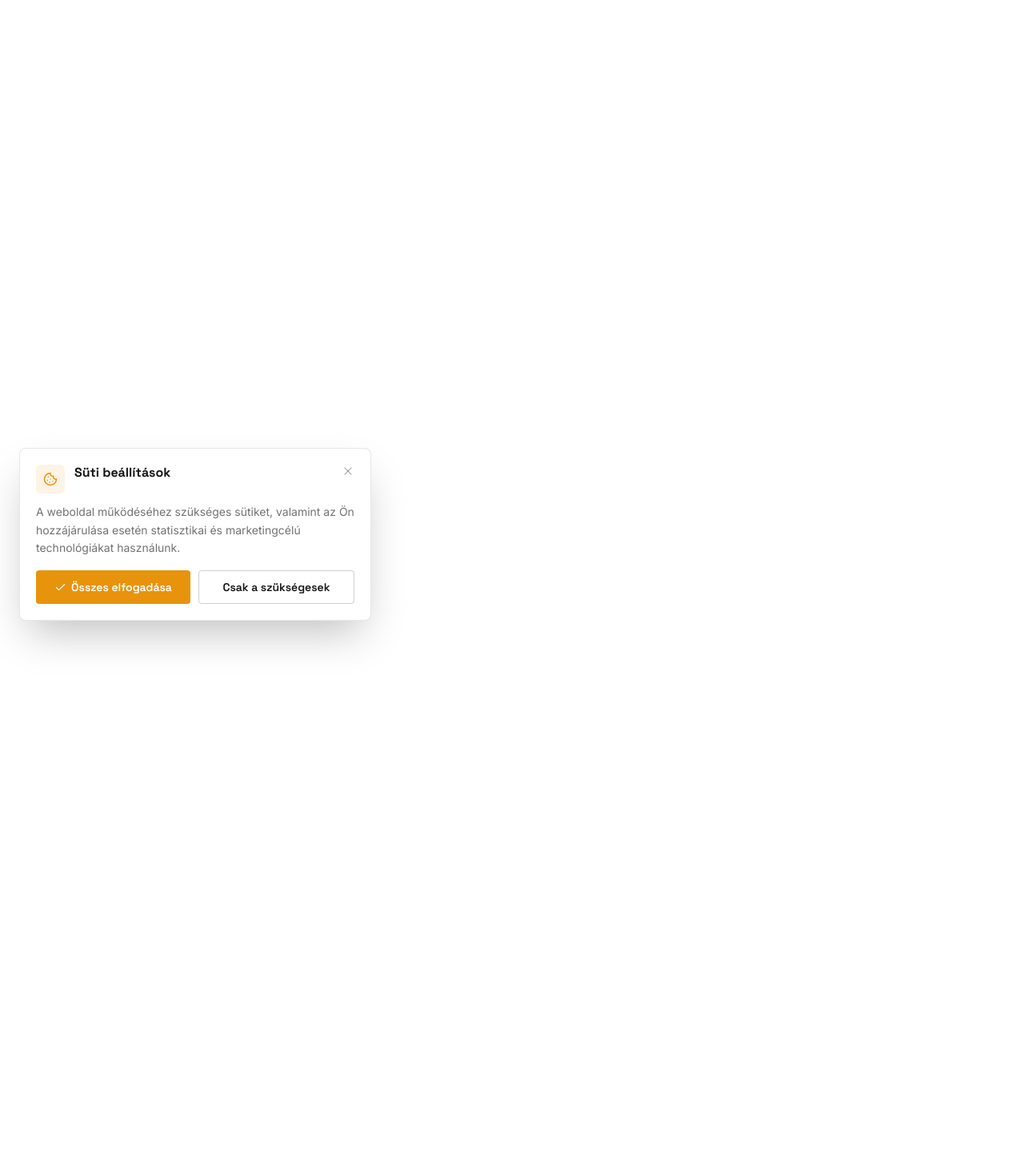
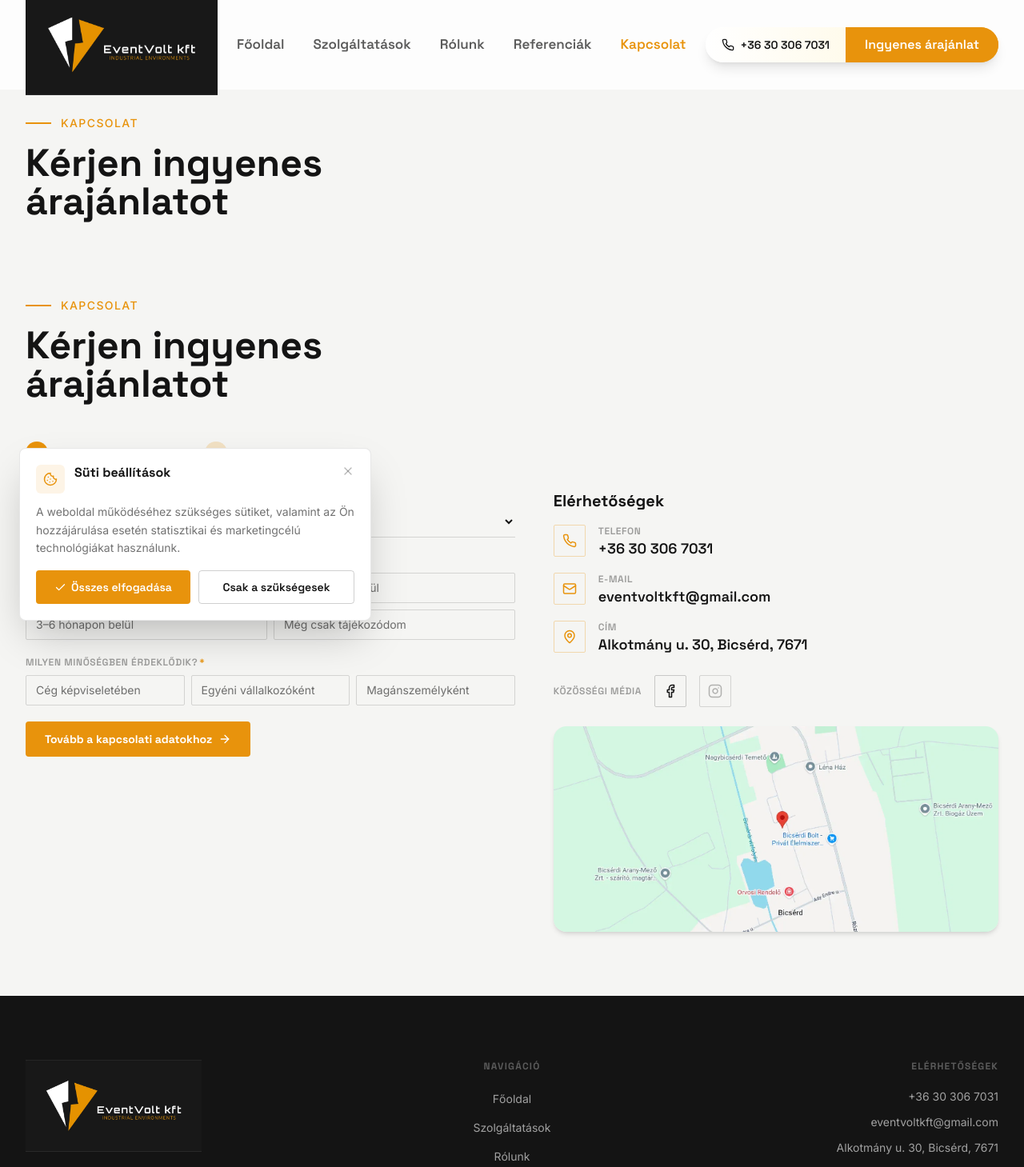
Before and after one commit to kmzeno0125-max/Eventvoltkft, a React (Vite) app: page /kapcsolat in a window 1280 px wide. Shown: the top 1459 px of the page at 80% size. Before the commit the page ends 800 px from the top, so only its background shows below. Built offline with nearby package versions, Linux system fonts and the light colour scheme.

Commit message:
Update routing for standalone pages

```diff
--- a/src/App.tsx
+++ b/src/App.tsx
@@ -13,6 +13,8 @@ import Contact from '@/components/Contact';
 import Footer from '@/components/Footer';
 import ReferencesPage from '@/pages/ReferencesPage';
 import ServicesPage from '@/pages/ServicesPage';
+import AboutPage from '@/pages/AboutPage';
+import ContactPage from '@/pages/ContactPage';
 import ScrollToTop from '@/components/ScrollToTop';
 import CookieConsent from '@/components/CookieConsent';
 
@@ -83,6 +85,8 @@ function AppContent() {
         <Route path="/" element={<HomePage introComplete={introComplete} />} />
         <Route path="/referenciak" element={<ReferencesPage />} />
         <Route path="/szolgaltatasok" element={<ServicesPage />} />
+        <Route path="/rolunk" element={<AboutPage />} />
+        <Route path="/kapcsolat" element={<ContactPage />} />
       </Routes>
     </>
   );
--- a/src/components/Footer.tsx
+++ b/src/components/Footer.tsx
@@ -3,9 +3,9 @@ import { Link, useNavigate, useLocation } from 'react-router-dom';
 const NAV_LINKS = [
   { label: 'Főoldal', href: '/' },
   { label: 'Szolgáltatások', href: '/szolgaltatasok' },
-  { label: 'Rólunk', href: '/#rolunk' },
+  { label: 'Rólunk', href: '/rolunk' },
   { label: 'Referenciák', href: '/referenciak' },
-  { label: 'Kapcsolat', href: '/#kapcsolat' },
+  { label: 'Kapcsolat', href: '/kapcsolat' },
 ];
 
 export default function Footer() {
@@ -14,25 +14,9 @@ export default function Footer() {
 
   const handleNavClick = (e: React.MouseEvent, href: string) => {
     e.preventDefault();
-    if (href === '/referenciak' || href === '/szolgaltatasok') {
+    if (href === '/referenciak' || href === '/szolgaltatasok' || href === '/rolunk' || href === '/kapcsolat') {
       navigate(href);
       window.scrollTo({ top: 0, behavior: 'smooth' });
-      return;
-    }
-    // Homepage routes with hash
-    if (href.startsWith('/#')) {
-      const target = href.slice(1);
-      if (location.pathname !== '/') {
-        navigate('/');
-        setTimeout(() => {
-          const el = document.querySelector(target);
-          if (el) el.scrollIntoView({ behavior: 'smooth' });
-        }, 120);
-      } else {
-        const el = document.querySelector(target);
-        if (el) el.scrollIntoView({ behavior: 'smooth' });
-        else window.scrollTo({ top: 0, behavior: 'smooth' });
-      }
       return;
     }
     if (href === '/') {
--- a/src/components/Navbar.tsx
+++ b/src/components/Navbar.tsx
@@ -6,9 +6,9 @@ import { Menu, X, Phone } from 'lucide-react';
 const NAV_LINKS = [
   { label: 'Főoldal', href: '/' },
   { label: 'Szolgáltatások', href: '/szolgaltatasok' },
-  { label: 'Rólunk', href: '/#rolunk' },
+  { label: 'Rólunk', href: '/rolunk' },
   { label: 'Referenciák', href: '/referenciak' },
-  { label: 'Kapcsolat', href: '/#kapcsolat' },
+  { label: 'Kapcsolat', href: '/kapcsolat' },
 ];
 
 export default function Navbar({ visible }: { visible: boolean }) {
@@ -34,6 +34,7 @@ export default function Navbar({ visible }: { visible: boolean }) {
 
     if (href === '/referenciak') {
       navigate('/referenciak');
+      window.scrollTo({ top: 0, behavior: 'smooth' });
       return;
     }
 
@@ -43,23 +44,22 @@ export default function Navbar({ visible }: { visible: boolean }) {
       return;
     }
 
+    if (href === '/rolunk') {
+      navigate('/rolunk');
+      window.scrollTo({ top: 0, behavior: 'smooth' });
+      return;
+    }
+
+    if (href === '/kapcsolat') {
+      navigate('/kapcsolat');
+      window.scrollTo({ top: 0, behavior: 'smooth' });
+      return;
+    }
+
     if (href === '/') {
       navigate('/');
       window.scrollTo({ top: 0, behavior: 'smooth' });
       return;
-    }
-
-    // Anchor links like /#szolgaltatasok
-    const anchor = href.replace('/', '');
-    if (location.pathname !== '/') {
-      navigate('/');
-      setTimeout(() => {
-        const el = document.querySelector(anchor);
-        if (el) el.scrollIntoView({ behavior: 'smooth' });
-      }, 100);
-    } else {
-      const el = document.querySelector(anchor);
-      if (el) el.scrollIntoView({ behavior: 'smooth' });
     }
   }
 
@@ -98,7 +98,9 @@ export default function Navbar({ visible }: { visible: boolean }) {
                 onClick={(e) => handleNavClick(e, link.href)}
                 className={`text-[17px] font-heading font-semibold transition-colors duration-200 relative group ${
                   ((location.pathname === '/referenciak' && link.href === '/referenciak') ||
-                   (location.pathname === '/szolgaltatasok' && link.href === '/szolgaltatasok'))
+                   (location.pathname === '/szolgaltatasok' && link.href === '/szolgaltatasok') ||
+                   (location.pathname === '/rolunk' && link.href === '/rolunk') ||
+                   (location.pathname === '/kapcsolat' && link.href === '/kapcsolat'))
                     ? 'text-amber'
                     : 'text-charcoal/70 hover:text-charcoal'
                 }`}
@@ -122,8 +124,8 @@ export default function Navbar({ visible }: { visible: boolean }) {
                 <span className="text-sm">+36 30 306 7031</span>
               </a>
               <a
-                href="/#kapcsolat"
-                onClick={(e) => handleNavClick(e, '/#kapcsolat')}
+                href="/kapcsolat"
+                onClick={(e) => handleNavClick(e, '/kapcsolat')}
                 className="px-6 py-2.5 bg-amber text-white text-base font-heading font-semibold hover:bg-amber-hover transition-colors duration-200"
               >
                 Ingyenes árajánlat
@@ -131,8 +133,8 @@ export default function Navbar({ visible }: { visible: boolean }) {
             </div>
             {/* Mobile: CTA only (phone is floating button) */}
             <a
-              href="/#kapcsolat"
-              onClick={(e) => handleNavClick(e, '/#kapcsolat')}
+              href="/kapcsolat"
+              onClick={(e) => handleNavClick(e, '/kapcsolat')}
               className="md:hidden inline-flex items-center px-5 py-2.5 bg-amber hover:bg-amber-hover text-white text-base font-heading font-semibold rounded transition-colors duration-200"
             >
               Ingyenes árajánlat
@@ -176,10 +178,10 @@ export default function Navbar({ visible }: { visible: boolean }) {
                 </motion.a>
               ))}
               <a
-                href="/#kapcsolat"
+                href="/kapcsolat"
                 onClick={(e) => {
                   setMenuOpen(false);
-                  handleNavClick(e, '/#kapcsolat');
+                  handleNavClick(e, '/kapcsolat');
                 }}
                 className="mt-4 inline-flex items-center px-6 py-3 bg-amber hover:bg-amber-hover text-white font-heading font-semibold rounded transition-colors"
               >
--- a/src/components/Services.tsx
+++ b/src/components/Services.tsx
@@ -286,8 +286,8 @@ export default function Services() {
                 className="transition-transform duration-200 group-hover:translate-x-1"
               />
             </Link>
-            <a
-              href="#kapcsolat"
+            <Link
+              to="/kapcsolat"
               className="group inline-flex items-center gap-2 text-amber hover:text-amber-hover font-heading font-semibold text-base transition-colors duration-200"
             >
               Nem találja, amit keres? Kérjen ingyenes árajánlatot
@@ -295,7 +295,7 @@ export default function Services() {
                 size={18}
                 className="transition-transform duration-200 group-hover:translate-x-1"
               />
-            </a>
+            </Link>
           </motion.div>
         </div>
       </div>
--- /dev/null
+++ b/src/pages/AboutPage.tsx
@@ -0,0 +1,30 @@
+import { useEffect } from 'react';
+import Navbar from '@/components/Navbar';
+import Footer from '@/components/Footer';
+import About from '@/components/About';
+
+export default function AboutPage() {
+  useEffect(() => {
+    document.title = 'Rólunk – EventVolt Kft | Szakértelem, amire építeni lehet';
+    const meta = document.querySelector('meta[name="description"]');
+    if (meta) {
+      meta.setAttribute(
+        'content',
+        'Ismerje meg az EventVolt Kft-t – teljes körű villamos szakszolgáltatás Bicsérden, ipari automatizálástól a lakossági villanyszerelésig.',
+      );
+    }
+    return () => {
+      document.title = 'EventVolt Kft – Ipari és lakossági villanyszerelés | Bicsérd';
+    };
+  }, []);
+
+  return (
+    <>
+      <Navbar visible={true} />
+      <main>
+        <About />
+      </main>
+      <Footer />
+    </>
+  );
+}
--- /dev/null
+++ b/src/pages/ContactPage.tsx
@@ -0,0 +1,43 @@
+import { useEffect } from 'react';
+import Navbar from '@/components/Navbar';
+import Footer from '@/components/Footer';
+import Contact from '@/components/Contact';
+
+export default function ContactPage() {
+  useEffect(() => {
+    document.title = 'Kapcsolat – EventVolt Kft | Ingyenes árajánlat';
+    const meta = document.querySelector('meta[name="description"]');
+    if (meta) {
+      meta.setAttribute(
+        'content',
+        'Vegye fel a kapcsolatot az EventVolt Kft-vel. Ingyenes árajánlat 24 órán belül – ipari automatizálás, lakossági villanyszerelés, vezérlőszekrény gyártás.',
+      );
+    }
+    return () => {
+      document.title = 'EventVolt Kft – Ipari és lakossági villanyszerelés | Bicsérd';
+    };
+  }, []);
+
+  return (
+    <>
+      <Navbar visible={true} />
+      <main>
+        <section className="pt-28 md:pt-36 pb-4 bg-offwhite">
+          <div className="max-w-7xl mx-auto px-5 md:px-8">
+            <div className="flex items-center gap-3 mb-4">
+              <span className="w-8 h-[2px] bg-amber" />
+              <span className="text-sm font-medium text-amber tracking-widest uppercase font-body">
+                Kapcsolat
+              </span>
+            </div>
+            <h1 className="font-heading text-3xl sm:text-4xl lg:text-5xl font-bold text-charcoal leading-tight max-w-xl">
+              Kérjen ingyenes árajánlatot
+            </h1>
+          </div>
+        </section>
+        <Contact />
+      </main>
+      <Footer />
+    </>
+  );
+}
--- a/src/pages/ReferencesPage.tsx
+++ b/src/pages/ReferencesPage.tsx
@@ -440,11 +440,8 @@ function ReferencesCTA() {
         >
           <button
             onClick={() => {
-              navigate('/');
-              setTimeout(() => {
-                const el = document.querySelector('#kapcsolat');
-                if (el) el.scrollIntoView({ behavior: 'smooth' });
-              }, 100);
+              navigate('/kapcsolat');
+              window.scrollTo({ top: 0, behavior: 'smooth' });
             }}
             className="group inline-flex items-center gap-2 px-8 py-4 bg-amber hover:bg-amber-hover text-white font-heading font-bold text-lg rounded transition-colors duration-200"
           >
--- a/src/pages/ServicesPage.tsx
+++ b/src/pages/ServicesPage.tsx
@@ -170,11 +170,8 @@ function useSEO(title: string, description: string) {
 function useGoToContact() {
   const navigate = useNavigate();
   return useCallback(() => {
-    navigate('/');
-    setTimeout(() => {
-      const el = document.querySelector('#kapcsolat');
-      if (el) el.scrollIntoView({ behavior: 'smooth' });
-    }, 120);
+    navigate('/kapcsolat');
+    window.scrollTo({ top: 0, behavior: 'smooth' });
   }, [navigate]);
 }
 
```
Also changed, not shown: src/components/CTASection.tsx (+4 -3 lines), src/components/Hero.tsx (+7 -6 lines).
